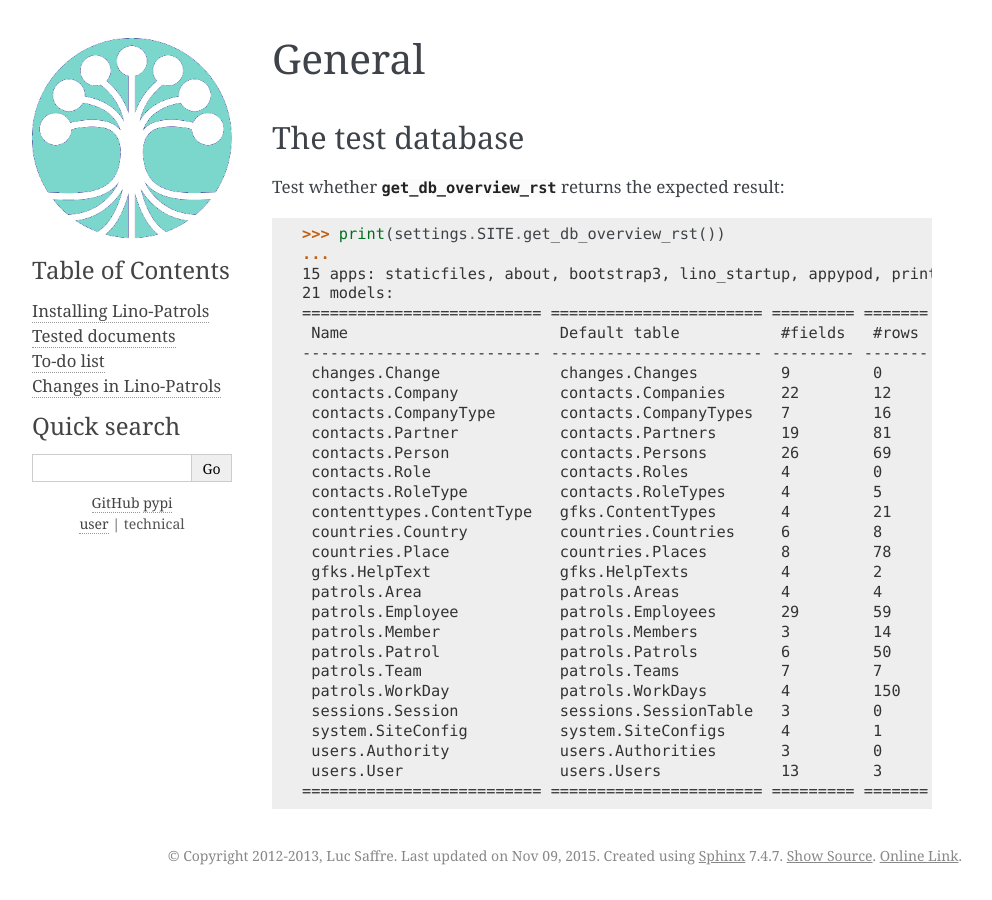
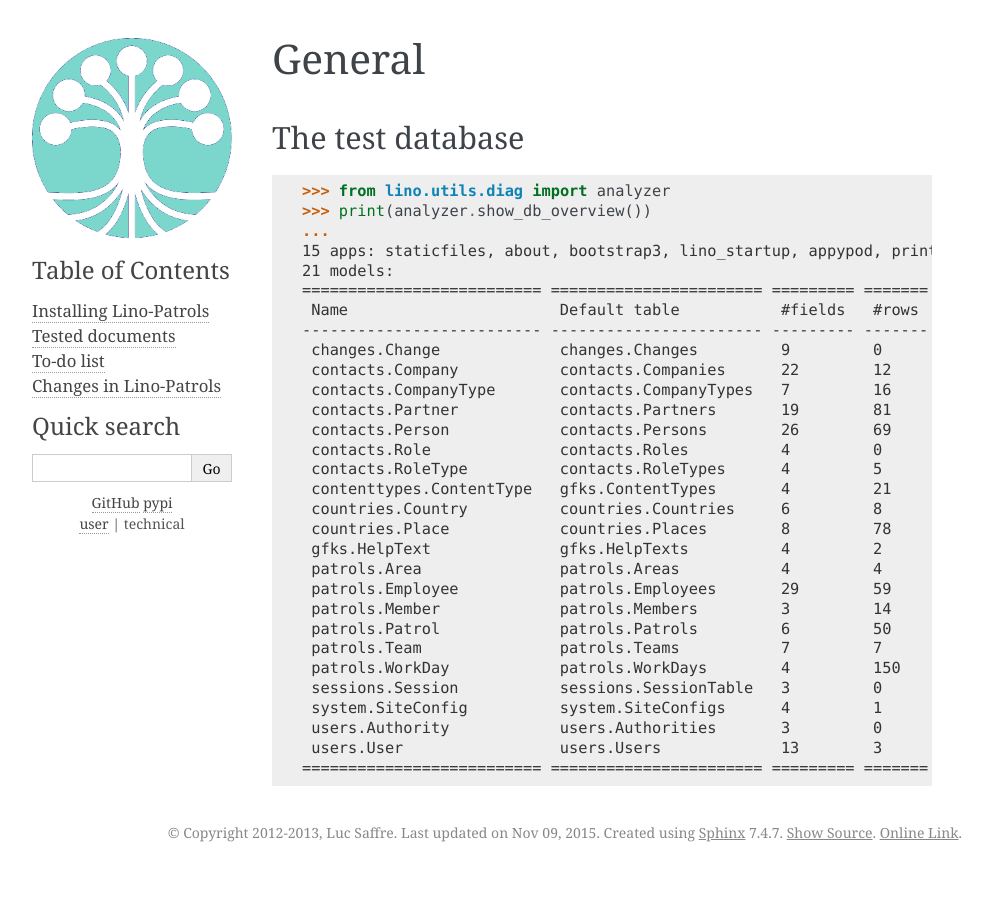
Before and after one commit to lsaffre/lino-patrols, a Sphinx documentation site: the page built from docs/tested/general.rst, in a window 1280 px wide. Shown: the whole page, without its empty margins (148-1140 px from the left). Built offline with Sphinx 7.4.7, drawn with Linux system fonts in a browser that asks for light colours; pages that are not in the unit, such as notebooks, are missing from menus; the version number could not be read and is left out.

Commit message:
http://luc.lino-framework.org/blog/2015/1109.html

```diff
--- a/docs/tested/general.rst
+++ b/docs/tested/general.rst
@@ -16,10 +16,9 @@ General
 The test database
 -----------------
 
-Test whether :meth:`get_db_overview_rst
-<lino_site.Site.get_db_overview_rst>` returns the expected result:
 
->>> print(settings.SITE.get_db_overview_rst())
+>>> from lino.utils.diag import analyzer
+>>> print(analyzer.show_db_overview())
 ... #doctest: +ELLIPSIS +NORMALIZE_WHITESPACE +REPORT_UDIFF
 15 apps: staticfiles, about, bootstrap3, lino_startup, appypod, printing, system, contenttypes, gfks, users, changes, countries, contacts, patrols, sessions.
 21 models:
```
Also changed, not shown: 1 other file.
